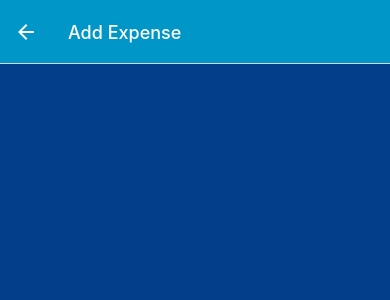
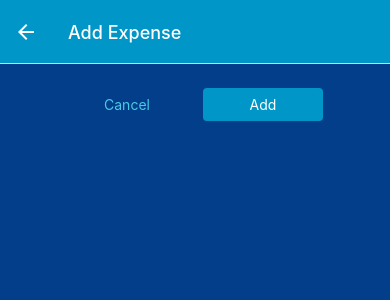
Before and after one commit to majdimokhtar/expenses-tracker-native, a React Native app: screen /ManageExpense in a window 390 px wide. Shown: the top 300 px of the page. Built offline with nearby package versions, Linux system fonts and the light colour scheme.

Commit message:
CRUD functionality and context

```diff
--- a/App.js
+++ b/App.js
@@ -8,6 +8,7 @@ import RecentExpenses from "./screens/RecentExpenses"
 import AllExpenses from "./screens/AllExpenses"
 import { Ionicons } from "@expo/vector-icons"
 import IconBtn from "./components/ui/IconBtn"
+import ExpensesContextProvider from "./store/expense-context"
 
 const Stack = createStackNavigator()
 const BottomTabs = createBottomTabNavigator()
@@ -62,7 +63,8 @@ function ExpensesOverview() {
 export default function App() {
   return (
     <>
-      <StatusBar style="auto" />
+      <StatusBar style="light" />
+      <ExpensesContextProvider>
       <NavigationContainer>
         <Stack.Navigator
           screenOptions={{
@@ -84,6 +86,7 @@ export default function App() {
           />
         </Stack.Navigator>
       </NavigationContainer>
+      </ExpensesContextProvider>
     </>
   )
 }
--- a/components/ExpensesOutput/ExpenseItem.js
+++ b/components/ExpensesOutput/ExpenseItem.js
@@ -4,7 +4,7 @@ import { View, StyleSheet, Pressable, Text } from "react-native"
 import { GlobalStyles } from "../../constants/styles"
 import { getFormatingDate } from "../../util/date"
 
-const ExpenseItem = ({ description, amount, date }) => {
+const ExpenseItem = ({ id, description, amount, date }) => {
   const navigation = useNavigation()
   function expensePressHandler() {
     navigation.navigate("ManageExpense",{
--- a/components/ExpensesOutput/ExpensesOutput.js
+++ b/components/ExpensesOutput/ExpensesOutput.js
@@ -1,87 +1,34 @@
 import React from "react"
-import { View, StyleSheet, Text, FlatList } from "react-native"
+import { View, StyleSheet, Text } from "react-native"
 import { GlobalStyles } from "../../constants/styles"
 import ExpensesList from "./ExpensesList"
 import ExpensesSummary from "./ExpensesSummary"
 
-const DUMMY_ExPENSES = [
-    {
-        id : "e1",
-        description: "A pair of shoes",
-        amount : 60,
-        date : new Date("2021-12-09")
-    },
-    {
-        id : "e2",
-        description: "Pants",
-        amount : 120,
-        date : new Date("2022-01-15")
-    },
-    {
-        id : "e3",
-        description: "A Book",
-        amount : 40,
-        date : new Date("2022-08-01")
-    },
-    {
-        id : "e4",
-        description: "Another Book",
-        amount : 50,
-        date : new Date("2022-07-01")
-    },
-    {
-        id : "e5",
-        description: "PS5",
-        amount : 5000,
-        date : new Date("2022-05-01")
-    },
-    {
-      id : "e6",
-      description: "A pair of shoes",
-      amount : 60,
-      date : new Date("2021-12-09")
-  },
-  {
-      id : "e7",
-      description: "Pants",
-      amount : 120,
-      date : new Date("2022-09-01")
-  },
-  {
-      id : "e9",
-      description: "A Book",
-      amount : 40,
-      date : new Date("2022-08-01")
-  },
-  {
-      id : "e10",
-      description: "Another Book",
-      amount : 50,
-      date : new Date("2022-07-01")
-  },
-  {
-      id : "e11",
-      description: "PS5",
-      amount : 5000,
-      date : new Date("2022-05-01")
-  },
-]
-
-const ExpensesOutput = ({ expenses,expensesPeriod }) => {
+const ExpensesOutput = ({ expenses, expensesPeriod, fallbackText }) => {
+  let content = <Text style={styles.infoText}>{fallbackText}</Text>
+  if (expenses.length > 0) {
+    content = <ExpensesList expenses={expenses} />
+  }
   return (
-    <View style={styles.container} >
-      <ExpensesSummary  expenses={DUMMY_ExPENSES} periodeName={expensesPeriod} />
-      <ExpensesList expenses={DUMMY_ExPENSES} />
+    <View style={styles.container}>
+      <ExpensesSummary expenses={expenses} periodeName={expensesPeriod} />
+      {content}
     </View>
   )
 }
 
 const styles = StyleSheet.create({
-  container :{
-    flex : 1,
-    padding : 24,
-    backgroundColor : GlobalStyles.colors.primary700
-  }
+  container: {
+    flex: 1,
+    padding: 24,
+    backgroundColor: GlobalStyles.colors.primary700,
+  },
+  infoText: {
+    color: "white",
+    fontSize: 16,
+    textAlign: "center",
+    marginTop: 22,
+  },
 })
 
 export default ExpensesOutput
--- /dev/null
+++ b/components/ui/Button.js
@@ -0,0 +1,40 @@
+import { GlobalStyles } from "../../constants/styles"
+import { View, StyleSheet, Pressable,Text } from "react-native"
+
+const Button = ({ onPress, children, mode, style }) => {
+  return (
+    <View style={style}>
+      <Pressable onPress={onPress} style={({pressed})=> pressed && styles.pressed} >
+        <View style={[styles.btn, mode === "flat" && styles.flat]}>
+          <Text style={[styles.buttonText, mode === "flat" && styles.flatText]}>
+            {children}
+          </Text>
+        </View>
+      </Pressable>
+    </View>
+  )
+}
+const styles = StyleSheet.create({
+  btn: {
+    borderRadius: 4,
+    padding: 8,
+    backgroundColor: GlobalStyles.colors.primary500,
+  },
+  flat: {
+    backgroundColor: "transparent",
+  },
+  buttonText: {
+    color: "white",
+    textAlign: "center",
+  },
+  flatText: {
+    color: GlobalStyles.colors.primary200,
+  },
+  pressed: {
+    opacity: 0.75,
+    backgroundColor: GlobalStyles.colors.primary100,
+    borderRadius: 4,
+  },
+})
+
+export default Button
--- a/screens/AllExpenses.js
+++ b/screens/AllExpenses.js
@@ -1,13 +1,16 @@
-import React from 'react';
-import {View, StyleSheet, Text} from 'react-native';
-import ExpensesOutput from '../components/ExpensesOutput/ExpensesOutput';
+import React from "react"
+import { useContext } from "react"
+import { View, StyleSheet, Text } from "react-native"
+import ExpensesOutput from "../components/ExpensesOutput/ExpensesOutput"
+import { ExpenseContext } from '../store/expense-context';
 
 const AllExpenses = () => {
-    return (
-        <ExpensesOutput expensesPeriod="Total" />
-    );
+  const expenseCtx = useContext(ExpenseContext)
+  return (
+    <ExpensesOutput expenses={expenseCtx.expenses} expensesPeriod="Total" fallbackText="No registred expenses found" />
+  )
 }
 
 const styles = StyleSheet.create({})
 
-export default AllExpenses;
+export default AllExpenses
--- a/screens/ManageExpense.js
+++ b/screens/ManageExpense.js
@@ -1,10 +1,14 @@
 import React from "react"
+import { useContext } from "react"
 import { useLayoutEffect } from "react"
 import { View, StyleSheet, Text } from "react-native"
+import Button from "../components/ui/Button"
 import IconBtn from "../components/ui/IconBtn"
 import { GlobalStyles } from "../constants/styles"
+import { ExpenseContext } from "../store/expense-context"
 
 const ManageExpense = ({ route, navigation }) => {
+  const expenseCtx = useContext(ExpenseContext)
   // if params is undefined ?
   const editexpenseId = route.params?.expenseId
   // convert into a boolean
@@ -15,11 +19,41 @@ const ManageExpense = ({ route, navigation }) => {
       title: isEditing ? "Edit Expense" : "Add Expense",
     })
   }, [navigation, isEditing])
-  function deleteExpenseHandler() {}
+  function deleteExpenseHandler() {
+    expenseCtx.deleteExpense(editexpenseId)
+    navigation.goBack()
+  }
+  function cancelHandler() {
+    navigation.goBack()
+  }
+  function confirmHandler() {
+    if (isEditing) {
+      expenseCtx.updateExpense(editexpenseId, {
+        description: "testiiiing!!!!",
+        amount: 10,
+        date: new Date("2022-01-01"),
+      })
+    } else {
+      expenseCtx.addExpense({
+        description: "test",
+        amount: 19,
+        date: new Date("2022-10-10"),
+      })
+    }
+    navigation.goBack()
+  }
   return (
-    <View style={styles.container} >
+    <View style={styles.container}>
+      <View style={styles.buttons}>
+        <Button style={styles.button} mode="flat" onPress={cancelHandler}>
+          Cancel
+        </Button>
+        <Button style={styles.button} onPress={confirmHandler}>
+          {isEditing ? "Update" : "Add"}
+        </Button>
+      </View>
       {isEditing && (
-        <View style={styles.deleteContainer} >
+        <View style={styles.deleteContainer}>
           <IconBtn
             icon="trash"
             color={GlobalStyles.colors.error500}
@@ -33,18 +67,27 @@ const ManageExpense = ({ route, navigation }) => {
 }
 
 const styles = StyleSheet.create({
-  container :{
-    padding :24,
-    flex :1,
-    backgroundColor : GlobalStyles.colors.primary800
+  container: {
+    padding: 24,
+    flex: 1,
+    backgroundColor: GlobalStyles.colors.primary800,
   },
-  deleteContainer :{
-    marginTop : 16,
-    paddingTop : 8,
-    borderTopWidth : 2,
-    borderTopColor : GlobalStyles.colors.primary200,
-    alignItems :"center"
-  }
+  buttons: {
+    flexDirection: "row",
+    alignItems: "center",
+    justifyContent: "center",
+  },
+  button: {
+    minWidth: 120,
+    marginHorizontal: 8,
+  },
+  deleteContainer: {
+    marginTop: 16,
+    paddingTop: 8,
+    borderTopWidth: 2,
+    borderTopColor: GlobalStyles.colors.primary200,
+    alignItems: "center",
+  },
 })
 
 export default ManageExpense
--- /dev/null
+++ b/store/expense-context.js
@@ -0,0 +1,119 @@
+import { useReducer } from "react"
+import { createContext } from "react"
+
+// dummy data
+export const DUMMY_ExPENSES = [
+  {
+    id: "e1",
+    description: "A pair of shoes",
+    amount: 60,
+    date: new Date("2021-12-09"),
+  },
+  {
+    id: "e2",
+    description: "Pants",
+    amount: 120,
+    date: new Date("2022-01-10"),
+  },
+  {
+    id: "e3",
+    description: "A Book",
+    amount: 40,
+    date: new Date("2022-10-01"),
+  },
+  {
+    id: "e4",
+    description: "Another Book",
+    amount: 50,
+    date: new Date("2022-07-01"),
+  },
+  {
+    id: "e5",
+    description: "PS5",
+    amount: 5000,
+    date: new Date("2022-05-01"),
+  },
+  {
+    id: "e6",
+    description: "A pair of shoes",
+    amount: 60,
+    date: new Date("2021-12-09"),
+  },
+  {
+    id: "e7",
+    description: "Pants",
+    amount: 120,
+    date: new Date("2022-09-01"),
+  },
+  {
+    id: "e8",
+    description: "A Book",
+    amount: 40,
+    date: new Date("2022-08-01"),
+  },
+  {
+    id: "e9",
+    description: "Another Book",
+    amount: 50,
+    date: new Date("2022-07-01"),
+  },
+  {
+    id: "e10",
+    description: "PS5",
+    amount: 5000,
+    date: new Date("2022-05-01"),
+  },
+]
+
+export const ExpenseContext = createContext({
+  expenses: [],
+  addExpense: ({ amount, description, date }) => {},
+  deleteExpense: (id) => {},
+  updateExpense: (id, { amount, description, date }) => {},
+})
+
+function expensesReducer(state, action) {
+  switch (action.type) {
+    case "ADD":
+      const id = new Date().toString() + Math.random().toString()
+      return [{ ...action.payload, id: id }, ...state]
+    case "UPDATE":
+      const updatableExpenseIndex = state.findIndex((expense) =>
+        expense.id === action.payload.id
+      )
+      const updatebleExpense = state[updatableExpenseIndex]
+      const updatedItem = { ...updatebleExpense, ...action.payload.data }
+      const updatedExpenses = [...state]
+      updatedExpenses[updatableExpenseIndex] = updatedItem
+      return updatedExpenses
+    case "DELETE":
+      return state.filter((expense) => expense.id !== action.payload)
+    default:
+      return state
+  }
+}
+
+function ExpensesContextProvider({ children }) {
+  const [expensesState, dispatch] = useReducer(expensesReducer, DUMMY_ExPENSES)
+
+  function addExpense(expenseData) {
+    dispatch({ type: "ADD", payload: expenseData })
+  }
+  function deleteExpense(id) {
+    dispatch({ type: "DELETE", payload: id })
+  }
+
+  function updateExpense(id, expenseData) {
+    dispatch({ type: "UPDATE", payload: { id:id, data: expenseData } })
+  }
+
+  const value = {
+    expenses: expensesState,
+    addExpense: addExpense,
+    deleteExpense: deleteExpense,
+    updateExpense: updateExpense,
+  }
+  return <ExpenseContext.Provider value={value} >{children}</ExpenseContext.Provider>
+}
+
+export default ExpensesContextProvider
--- a/util/date.js
+++ b/util/date.js
@@ -1,3 +1,7 @@
 export function getFormatingDate (date){
     return `${date.getFullYear()}-${date.getMonth()+1}-${date.getDate()}`
 }
+
+export function getDateMinusDay (date,days){
+    return new Date(date.getFullYear(),date.getMonth(),date.getDate() - days)
+}
```
Also changed, not shown: screens/RecentExpenses.js (+10 -1 lines).
